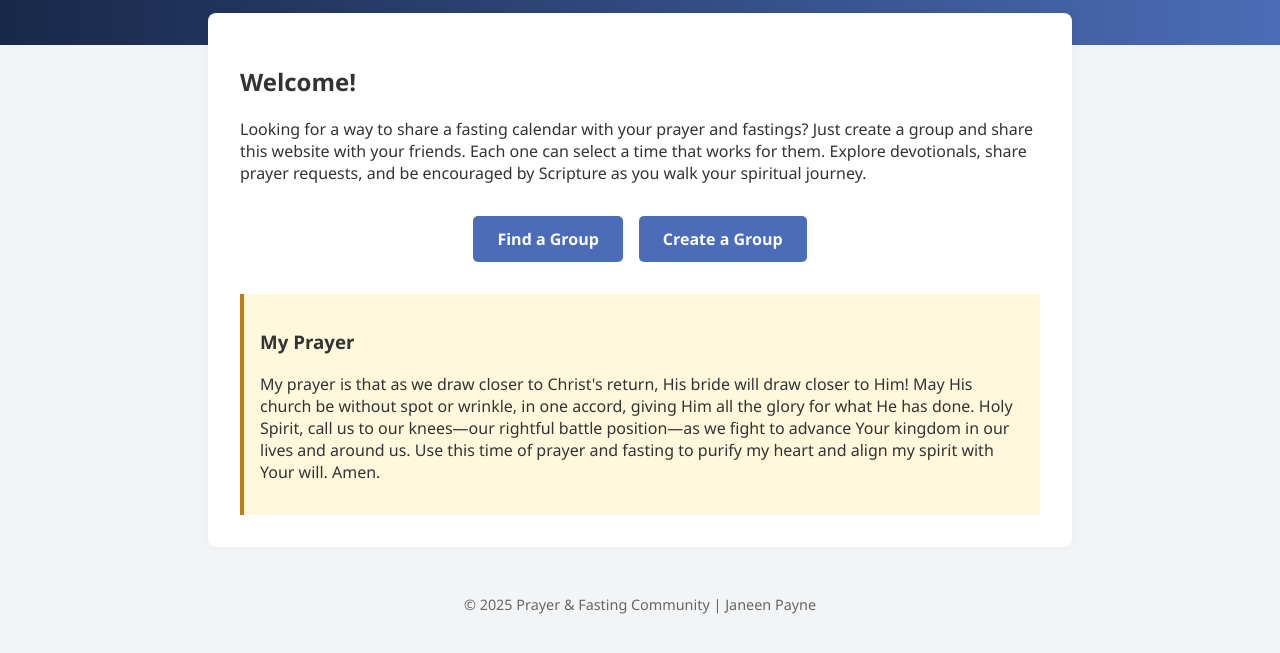
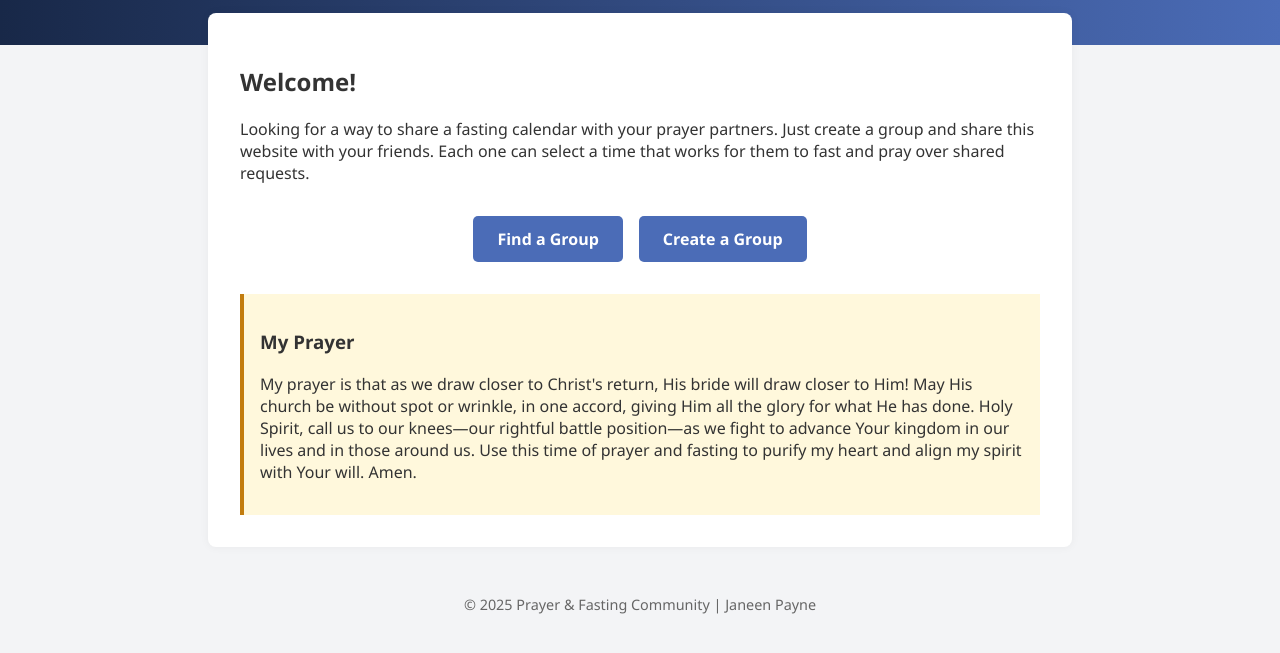
Before and after one commit to tonypalas/Prayer, a plain HTML site: page index.html in a window 1280 px wide. Shown: the part 121-774 px from the top of the page. Drawn offline with Linux system fonts and the light colour scheme.

Commit message:
Add files via upload

```diff
--- a/index.html
+++ b/index.html
@@ -80,8 +80,8 @@
   <main>
     <h2>Welcome!</h2>
     <p>
-      Looking for a way to share a fasting calendar with your prayer and fastings? Just create a group and share this website with your friends. Each one can select a time that works for them.
-      Explore devotionals, share prayer requests, and be encouraged by Scripture as you walk your spiritual journey.
+      Looking for a way to share a fasting calendar with your prayer partners. Just create a group and share this website with your friends. Each one can select a time that works for them
+      to fast and pray over shared requests.
     </p>
 
     <div class="group-buttons">
@@ -94,7 +94,7 @@
       <p>
         My prayer is that as we draw closer to Christ's return, His bride will draw closer to Him!
         May His church be without spot or wrinkle, in one accord, giving Him all the glory for what He has done.
-        Holy Spirit, call us to our knees—our rightful battle position—as we fight to advance Your kingdom in our lives and around us.
+        Holy Spirit, call us to our knees—our rightful battle position—as we fight to advance Your kingdom in our lives and in those around us.
         Use this time of prayer and fasting to purify my heart and align my spirit with Your will.
         Amen.
       </p>
```
